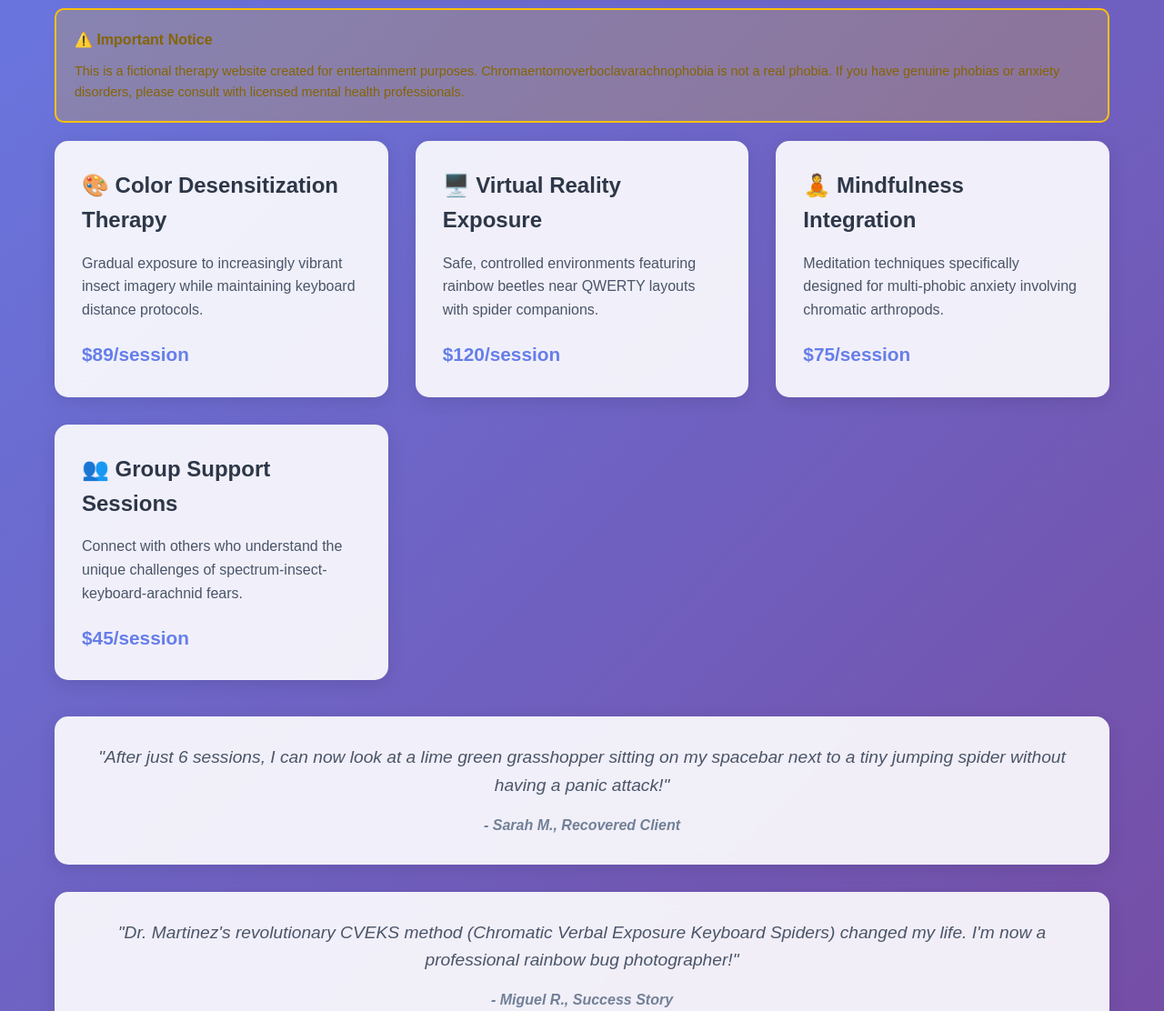
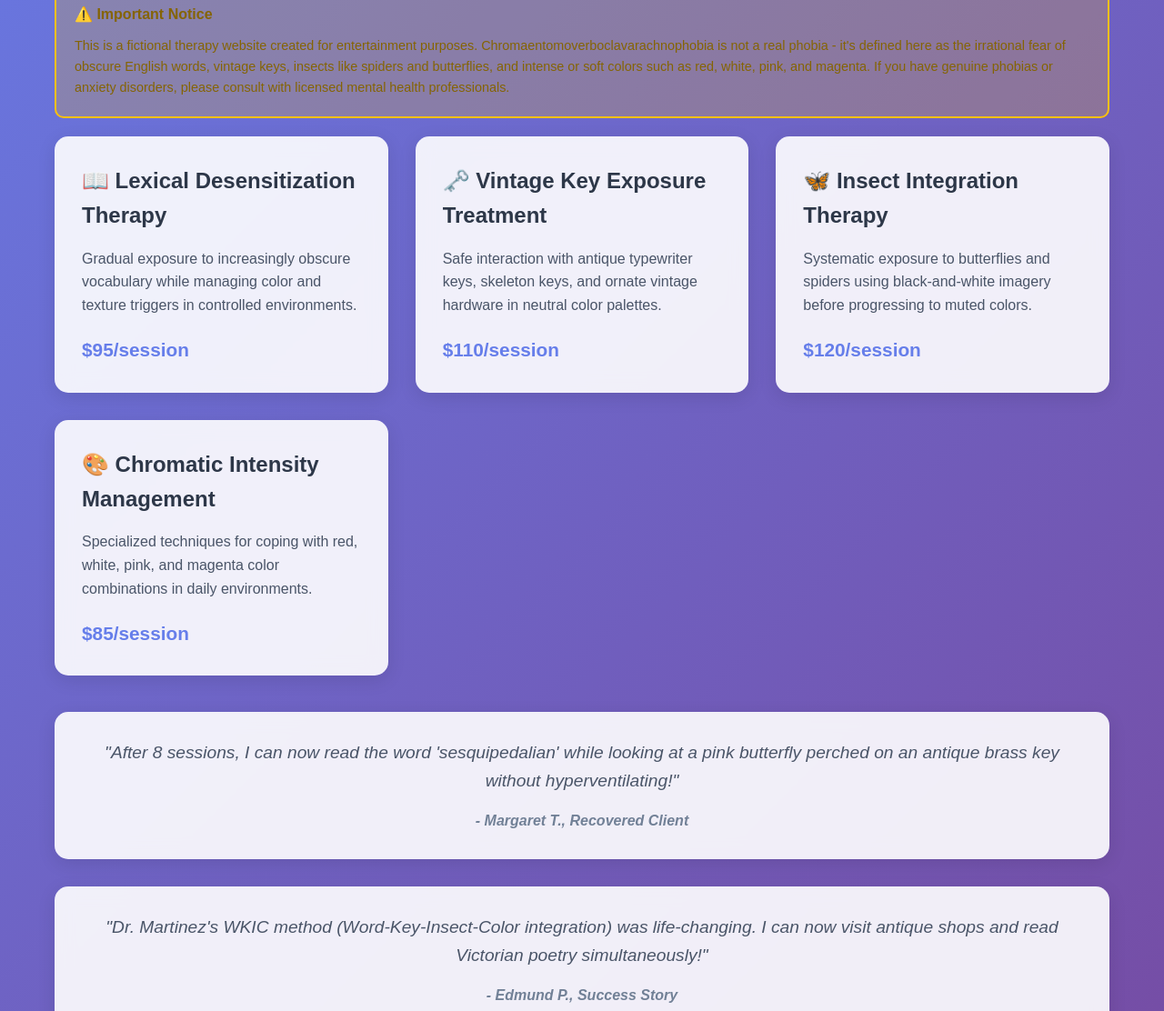
Before and after one commit to tripplebro3/Serenity-Spectrum-Therapy, a plain HTML site: page index.html in a window 1280 px wide. Shown: the part 544-1656 px from the top of the page at 91% size. Drawn offline with Linux system fonts and the light colour scheme.

Commit message:
Add files via upload

```diff
--- a/index.html
+++ b/index.html
@@ -178,55 +178,55 @@
 <body>
     <div class="container">
         <header>
-            <div class="logo">🌈 Serenity Spectrum Therapy 🕷️</div>
+            <div class="logo">📚 Serenity Spectrum Therapy 🗝️</div>
             <div class="tagline">Specialized Care for Complex Phobias</div>
         </header>
 
         <div class="hero">
             <h1>Overcome Chromaentomoverboclavarachnophobia</h1>
-            <p>Professional treatment for the irrational fear of random words from the English dictionary, vintage keys, spiders, butterflies, and the color of red, white, pink, and magenta.</p>
+            <p>Professional treatment for the complex fear of obscure words, vintage keys, insects, and intense color combinations</p>
             <a href="#" class="cta-button">Start Your Journey to Freedom</a>
         </div>
 
         <div class="warning">
             <h4>⚠️ Important Notice</h4>
-            <p>This is a fictional therapy website created for entertainment purposes. Chromaentomoverboclavarachnophobia is not a real phobia. If you have genuine phobias or anxiety disorders, please consult with licensed mental health professionals.</p>
+            <p>This is a fictional therapy website created for entertainment purposes. Chromaentomoverboclavarachnophobia is not a real phobia - it's defined here as the irrational fear of obscure English words, vintage keys, insects like spiders and butterflies, and intense or soft colors such as red, white, pink, and magenta. If you have genuine phobias or anxiety disorders, please consult with licensed mental health professionals.</p>
         </div>
 
         <div class="services">
             <div class="service-card">
-                <h3>🎨 Color Desensitization Therapy</h3>
-                <p>Gradual exposure to increasingly vibrant insect imagery while maintaining keyboard distance protocols.</p>
-                <div class="price">$89/session</div>
+                <h3>📖 Lexical Desensitization Therapy</h3>
+                <p>Gradual exposure to increasingly obscure vocabulary while managing color and texture triggers in controlled environments.</p>
+                <div class="price">$95/session</div>
             </div>
 
             <div class="service-card">
-                <h3>🖥️ Virtual Reality Exposure</h3>
-                <p>Safe, controlled environments featuring rainbow beetles near QWERTY layouts with spider companions.</p>
+                <h3>🗝️ Vintage Key Exposure Treatment</h3>
+                <p>Safe interaction with antique typewriter keys, skeleton keys, and ornate vintage hardware in neutral color palettes.</p>
+                <div class="price">$110/session</div>
+            </div>
+
+            <div class="service-card">
+                <h3>🦋 Insect Integration Therapy</h3>
+                <p>Systematic exposure to butterflies and spiders using black-and-white imagery before progressing to muted colors.</p>
                 <div class="price">$120/session</div>
             </div>
 
             <div class="service-card">
-                <h3>🧘 Mindfulness Integration</h3>
-                <p>Meditation techniques specifically designed for multi-phobic anxiety involving chromatic arthropods.</p>
-                <div class="price">$75/session</div>
-            </div>
-
-            <div class="service-card">
-                <h3>👥 Group Support Sessions</h3>
-                <p>Connect with others who understand the unique challenges of spectrum-insect-keyboard-arachnid fears.</p>
-                <div class="price">$45/session</div>
+                <h3>🎨 Chromatic Intensity Management</h3>
+                <p>Specialized techniques for coping with red, white, pink, and magenta color combinations in daily environments.</p>
+                <div class="price">$85/session</div>
             </div>
         </div>
 
         <div class="testimonial">
-            <blockquote>"After just 6 sessions, I can now look at a lime green grasshopper sitting on my spacebar next to a tiny jumping spider without having a panic attack!"</blockquote>
-            <cite>- Sarah M., Recovered Client</cite>
+            <blockquote>"After 8 sessions, I can now read the word 'sesquipedalian' while looking at a pink butterfly perched on an antique brass key without hyperventilating!"</blockquote>
+            <cite>- Margaret T., Recovered Client</cite>
         </div>
 
         <div class="testimonial">
-            <blockquote>"Dr. Martinez's revolutionary CVEKS method (Chromatic Verbal Exposure Keyboard Spiders) changed my life. I'm now a professional rainbow bug photographer!"</blockquote>
-            <cite>- Miguel R., Success Story</cite>
+            <blockquote>"Dr. Martinez's WKIC method (Word-Key-Insect-Color integration) was life-changing. I can now visit antique shops and read Victorian poetry simultaneously!"</blockquote>
+            <cite>- Edmund P., Success Story</cite>
         </div>
 
         <div class="footer">
```
